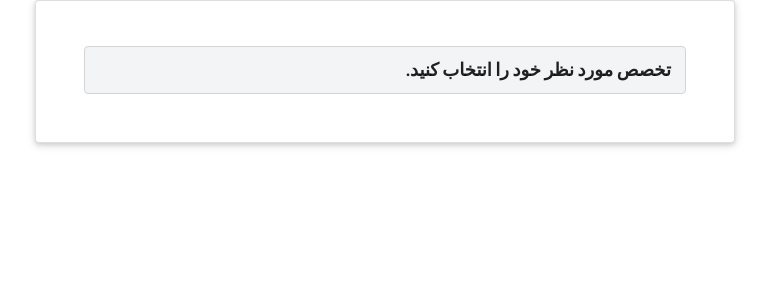
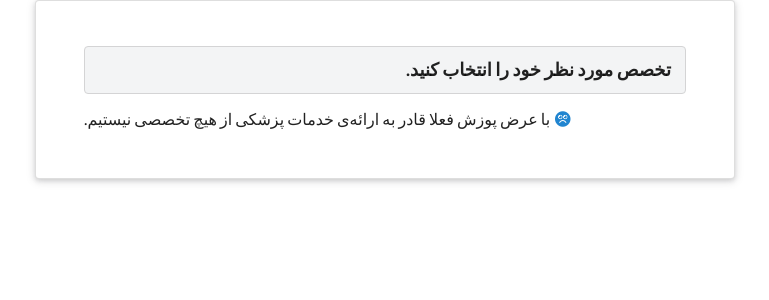
Before and after one commit to tarlaun/AnalysisDesign_project2, a Django app: page /accounts/expertise_list/ in a window 1280 px wide. Shown: the top 300 px of the page, without its empty margins (255-1024 px from the left). Run offline with Django 3.2, Linux system fonts and the light colour scheme; some libraries are stand-ins or nearby versions.

Commit message:
Special Case In Which No Expertise Exists Is Handled #51

```diff
--- a/docicome/account/templates/expertise_list.html
+++ b/docicome/account/templates/expertise_list.html
@@ -14,5 +14,9 @@
                     </div>
                 {% endfor %}
             </div>
+        {% else %}
+            <p>.با عرض پوزش فعلا قادر به ارائه‌ی خدمات پزشکی از هیچ تخصصی نیستیم
+                <i class="frown blue icon"></i>
+            </p>
         {% endif %}
 </div>
```
